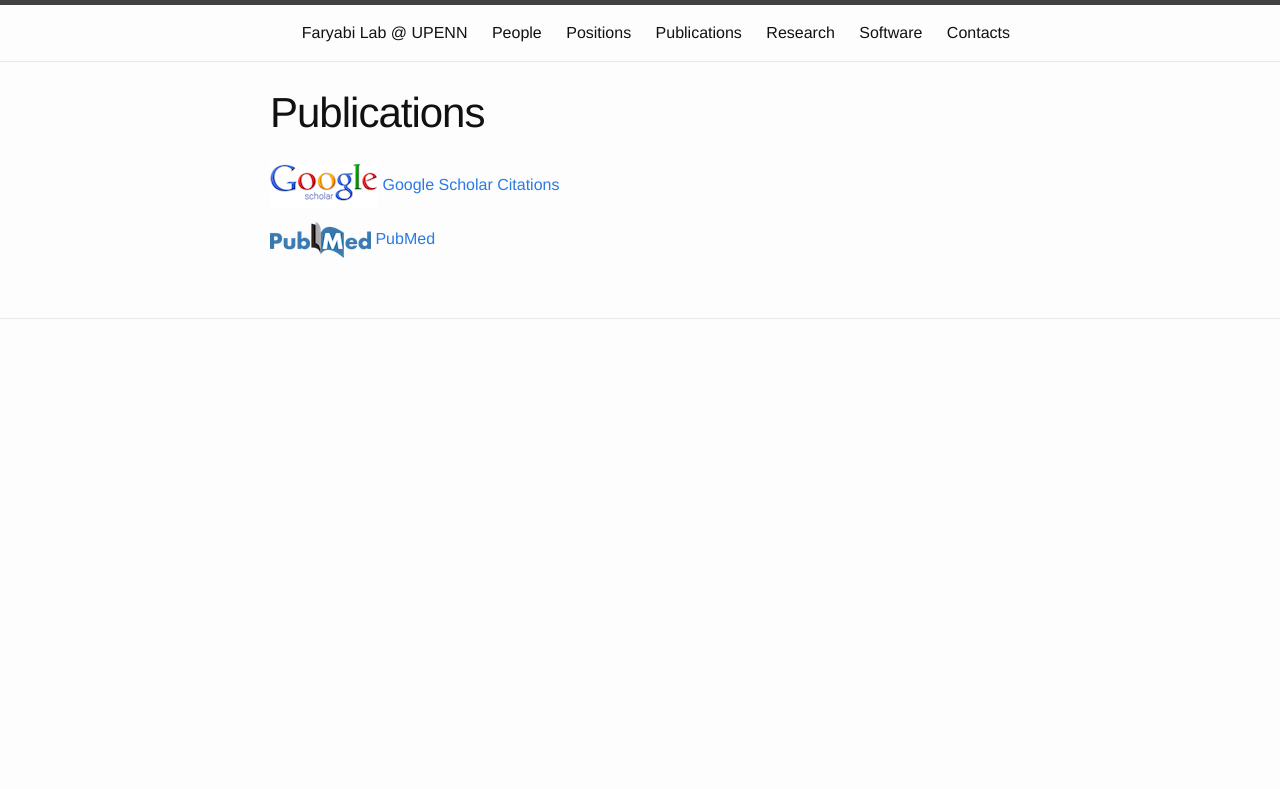
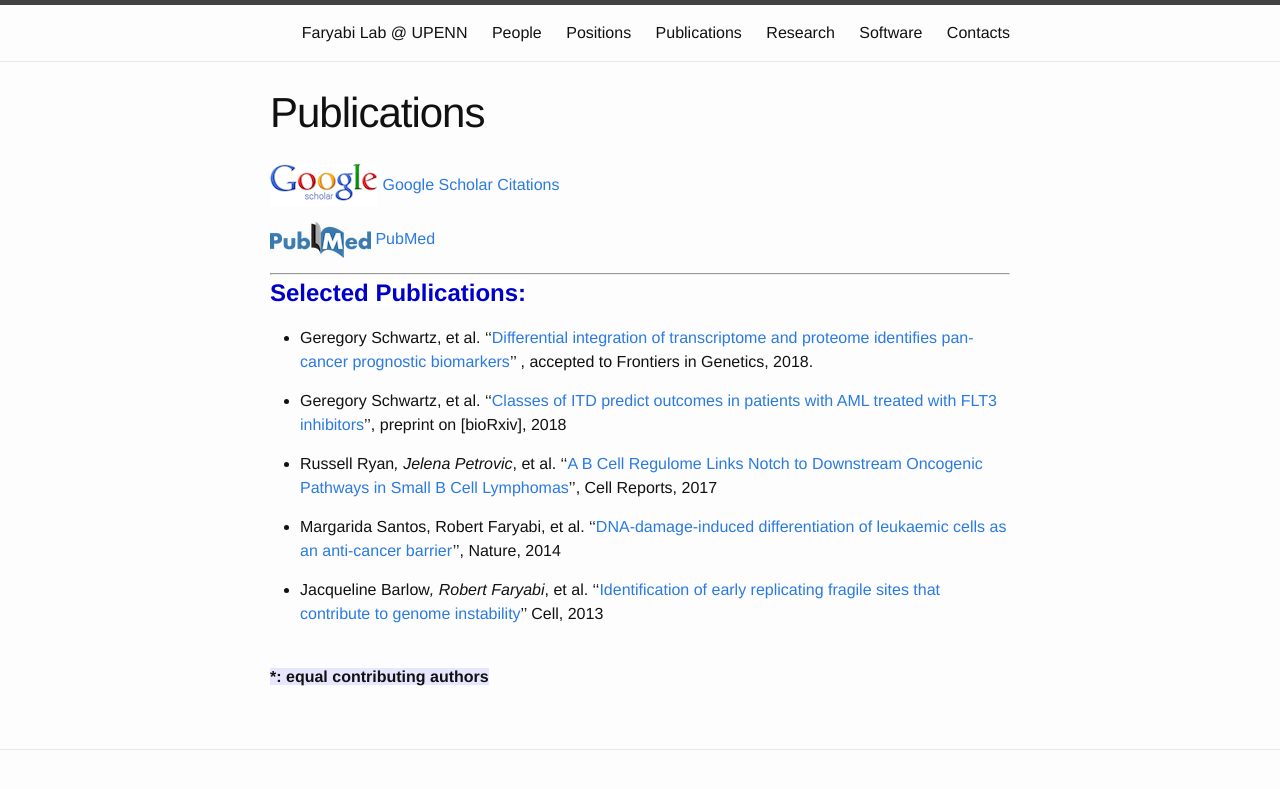
Before and after one commit to faryabib/faryabib.github.io, a Jekyll site: the page built from publications.md, in a window 1280 px wide. Shown: the top 789 px of the page. Built offline with Jekyll 4.4.1, drawn with Linux system fonts in a browser that asks for light colours.

Commit message:
Update publications.md

```diff
--- a/publications.md
+++ b/publications.md
@@ -7,3 +7,18 @@ permalink: /Publications.html
 [![Google](assets/Google_scholar_resize.gif "Google")](https://scholar.google.com/citations?hl=en&user=1BNY8YUAAAAJ&view_op=list_works&sortby=pubdate)[    Google Scholar Citations](https://scholar.google.com/citations?hl=en&user=1BNY8YUAAAAJ&view_op=list_works&sortby=pubdate)
 
 [![PubMed](assets/pubmedOrig_resize1.png "PubMed")](http://www.ncbi.nlm.nih.gov/pubmed?term=(Faryabi%2C%20Babak%5BAuthor%5D)%20OR%20Faryabi%2C%20Robert%5BAuthor%5D)[    PubMed](http://www.ncbi.nlm.nih.gov/pubmed?term=(Faryabi%2C%20Babak%5BAuthor%5D)%20OR%20Faryabi%2C%20Robert%5BAuthor%5D)
+
+----
+<strong><span style="font-size: 1.5em; font-weight: bold; color: #0000cc; background-color: #ffffff"> Selected Publications:</span><strong>
+
++ Geregory Schwartz, et al. ''[Differential integration of transcriptome and proteome identifies pan-cancer prognostic biomarkers](https://www.frontiersin.org/articles/10.3389/fgene.2018.00205/abstract)'' , accepted to Frontiers in Genetics, 2018.
+
++ Geregory Schwartz, et al. ''[Classes of ITD predict outcomes in patients with AML treated with FLT3 inhibitors](https://www.biorxiv.org/content/early/2018/05/14/322354)'', preprint on [bioRxiv], 2018
+
++ Russell Ryan*, Jelena Petrovic*, et al. ''[A B Cell Regulome Links Notch to Downstream Oncogenic Pathways in Small B Cell Lymphomas](https://www.sciencedirect.com/science/article/pii/S2211124717313712?via%3Dihub)'', Cell Reports, 2017
+
++ Margarida Santos, Robert Faryabi, et al. ''[DNA-damage-induced differentiation of leukaemic cells as an anti-cancer barrier](https://www.nature.com/articles/nature13483)'', Nature, 2014
+
++ Jacqueline Barlow*, Robert Faryabi*, et al. ''[Identification of early replicating fragile sites that contribute to genome instability](https://www.sciencedirect.com/science/article/pii/S0092867413000081?via%3Dihub)'' Cell, 2013
+
+<br><strong><span style="background-color:rgb(230, 230, 255)">*: equal contributing authors</span><strong>
```
